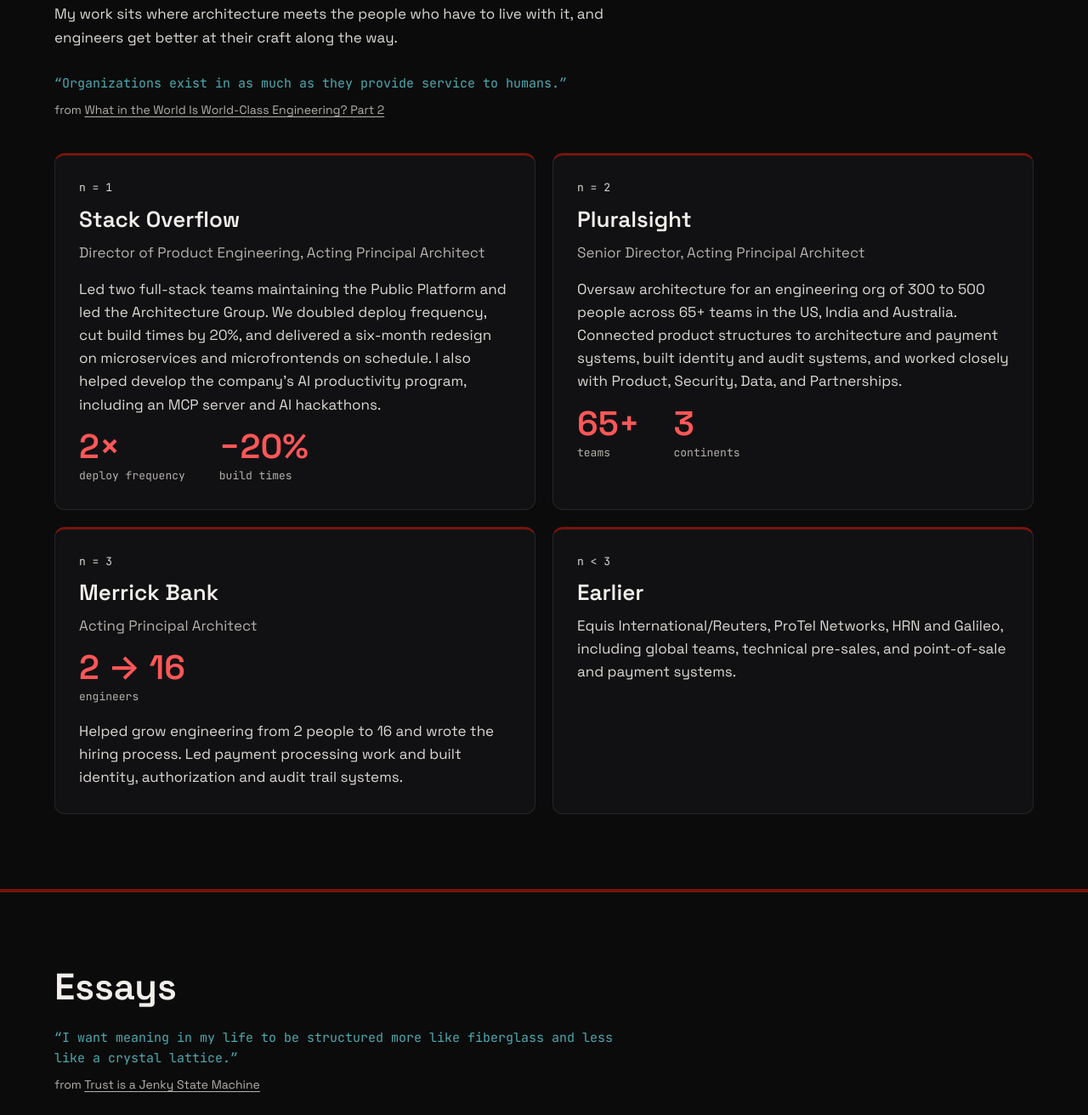
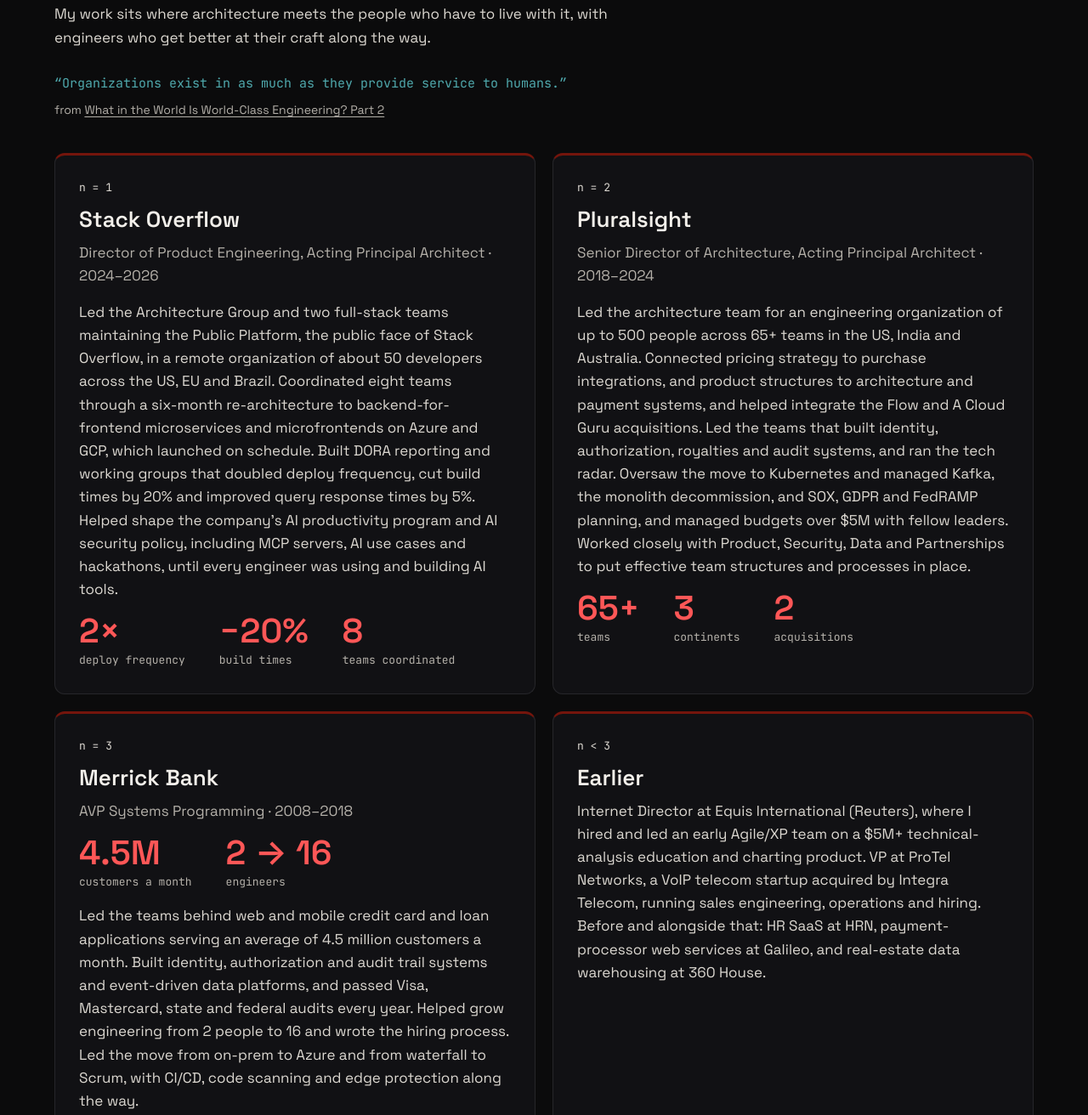
Before and after one commit to jdcarlston/jdcarlston.com, an Eleventy site: page index.njk in a window 1280 px wide. Shown: the part 1021-2333 px from the top of the page at 85% size. Built offline with nearby package versions, Linux system fonts and the light colour scheme; Eleventy itself is replaced by a stand-in of ours; files that its build step writes are made by us from their sources.

Commit message:
Home: rewrite experience cards, intro, facilitation and services

```diff
--- a/index.njk
+++ b/index.njk
@@ -32,7 +32,7 @@ heroHeader: true
   <div class="sechead">
     <h2>Systems that ship, teams that deliver, and customers that buy</h2>
   </div>
-  <p class="intro">My work sits where architecture meets the people who have to live with it, and engineers get better at their craft along the way.</p>
+  <p class="intro">My work sits where architecture meets the people who have to live with it, with engineers who get better at their craft along the way.</p>
   {% set quote = "Organizations exist in as much as they provide service to humans." %}
   {% set from = "what-in-the-world-is-world-class-engineering-part-2" %}
   {% set fromTitle = "What in the World Is World-Class Engineering? Part 2" %}
@@ -41,36 +41,39 @@ heroHeader: true
     <article class="card">
       <p class="mono teal small">n = 1</p>
       <h3>Stack Overflow</h3>
-      <p class="muted">Director of Product Engineering, Acting Principal Architect</p>
-      <p>Led two full-stack teams maintaining the Public Platform and led the Architecture Group. We doubled deploy frequency, cut build times by 20%, and delivered a six-month redesign on microservices and microfrontends on schedule. I also helped develop the company's AI productivity program, including an MCP server and AI hackathons.</p>
+      <p class="muted">Director of Product Engineering, Acting Principal Architect · 2024–2026</p>
+      <p>Led the Architecture Group and two full-stack teams maintaining the Public Platform, the public face of Stack Overflow, in a remote organization of about 50 developers across the US, EU and Brazil. Coordinated eight teams through a six-month re-architecture to backend-for-frontend microservices and microfrontends on Azure and GCP, which launched on schedule. Built DORA reporting and working groups that doubled deploy frequency, cut build times by 20% and improved query response times by 5%. Helped shape the company's AI productivity program and AI security policy, including MCP servers, AI use cases and hackathons, until every engineer was using and building AI tools.</p>
       <dl class="stats">
         <div><dt>deploy frequency</dt><dd>2×</dd></div>
         <div><dt>build times</dt><dd>−20%</dd></div>
+        <div><dt>teams coordinated</dt><dd>8</dd></div>
       </dl>
     </article>
     <article class="card">
       <p class="mono teal small">n = 2</p>
       <h3>Pluralsight</h3>
-      <p class="muted">Senior Director, Acting Principal Architect</p>
-      <p>Oversaw architecture for an engineering org of 300 to 500 people across 65+ teams in the US, India and Australia. Connected product structures to architecture and payment systems, built identity and audit systems, and worked closely with Product, Security, Data, and Partnerships.</p>
+      <p class="muted">Senior Director of Architecture, Acting Principal Architect · 2018–2024</p>
+      <p>Led the architecture team for an engineering organization of up to 500 people across 65+ teams in the US, India and Australia. Connected pricing strategy to purchase integrations, and product structures to architecture and payment systems, and helped integrate the Flow and A Cloud Guru acquisitions. Led the teams that built identity, authorization, royalties and audit systems, and ran the tech radar. Oversaw the move to Kubernetes and managed Kafka, the monolith decommission, and SOX, GDPR and FedRAMP planning, and managed budgets over $5M with fellow leaders. Worked closely with Product, Security, Data and Partnerships to put effective team structures and processes in place.</p>
       <dl class="stats">
         <div><dt>teams</dt><dd>65+</dd></div>
         <div><dt>continents</dt><dd>3</dd></div>
+        <div><dt>acquisitions</dt><dd>2</dd></div>
       </dl>
     </article>
     <article class="card">
       <p class="mono teal small">n = 3</p>
       <h3>Merrick Bank</h3>
-      <p class="muted">Acting Principal Architect</p>
+      <p class="muted">AVP Systems Programming · 2008–2018</p>
       <dl class="stats">
+        <div><dt>customers a month</dt><dd>4.5M</dd></div>
         <div><dt>engineers</dt><dd>2 → 16</dd></div>
       </dl>
-      <p>Helped grow engineering from 2 people to 16 and wrote the hiring process. Led payment processing work and built identity, authorization and audit trail systems.</p>
+      <p>Led the teams behind web and mobile credit card and loan applications serving an average of 4.5 million customers a month. Built identity, authorization and audit trail systems and event-driven data platforms, and passed Visa, Mastercard, state and federal audits every year. Helped grow engineering from 2 people to 16 and wrote the hiring process. Led the move from on-prem to Azure and from waterfall to Scrum, with CI/CD, code scanning and edge protection along the way.</p>
     </article>
     <article class="card">
       <p class="mono teal small">n &lt; 3</p>
       <h3>Earlier</h3>
-      <p>Equis International/Reuters, ProTel Networks, HRN and Galileo, including global teams, technical pre-sales, and point-of-sale and payment systems.</p>
+      <p>Internet Director at Equis International (Reuters), where I hired and led an early Agile/XP team on a $5M+ technical-analysis education and charting product. VP at ProTel Networks, a VoIP telecom startup acquired by Integra Telecom, running sales engineering, operations and hiring. Before and alongside that: HR SaaS at HRN, payment-processor web services at Galileo, and real-estate data warehousing at 360 House.</p>
     </article>
   </div>
 </section>
@@ -101,8 +104,8 @@ heroHeader: true
       {% set from = "what-in-the-world-is-world-class-engineering-part-3" %}
       {% set fromTitle = "What in the World Is World-Class Engineering? Part 3" %}
       {% include "epigraph.njk" %}
-      <p>I bring engineers and subject-matter experts into one room to work through a real problem together. With Denver Water, I built the Storm Kit, a tool that improved their water quality prediction. In 2026 I ran a Design Storm and a workshop at Explore DDD on deciding where domain boundaries belong after an EventStorm.</p>
-      <p class="muted">Domain-modeling sprints, Agentic AI Optimization, working sessions and team offsites, hourly, by the project or by the block of time. Whatever gets you the result you came for.</p>
+      <p>I bring engineers and subject-matter experts together to work through real problems. With Denver Water, I built the Storm Kit, a tool that improved water quality prediction and suggested additional datasets and sensors that could improve their predictions. I've run Design Storms and EventStorms, as well as workshops at conferences in the US and Europe. I help organizations with their business and architectural decisions and with determining where domain boundaries belong.</p>
+      <p class="muted">I offer leadership and team coaching, domain-modeling sprint design, agentic AI optimization, working sessions, team offsites and workshops, hourly, by the project or by the block of time. I work with you directly to get the results you're after.</p>
       <p><a class="btn btn--line" href="/consulting/">See consulting packages</a></p>
       <ul class="ledger">
         <li><span class="mono muted">2026</span><span>From EventStorm to Boundaries · workshop, Explore DDD</span></li>
```
